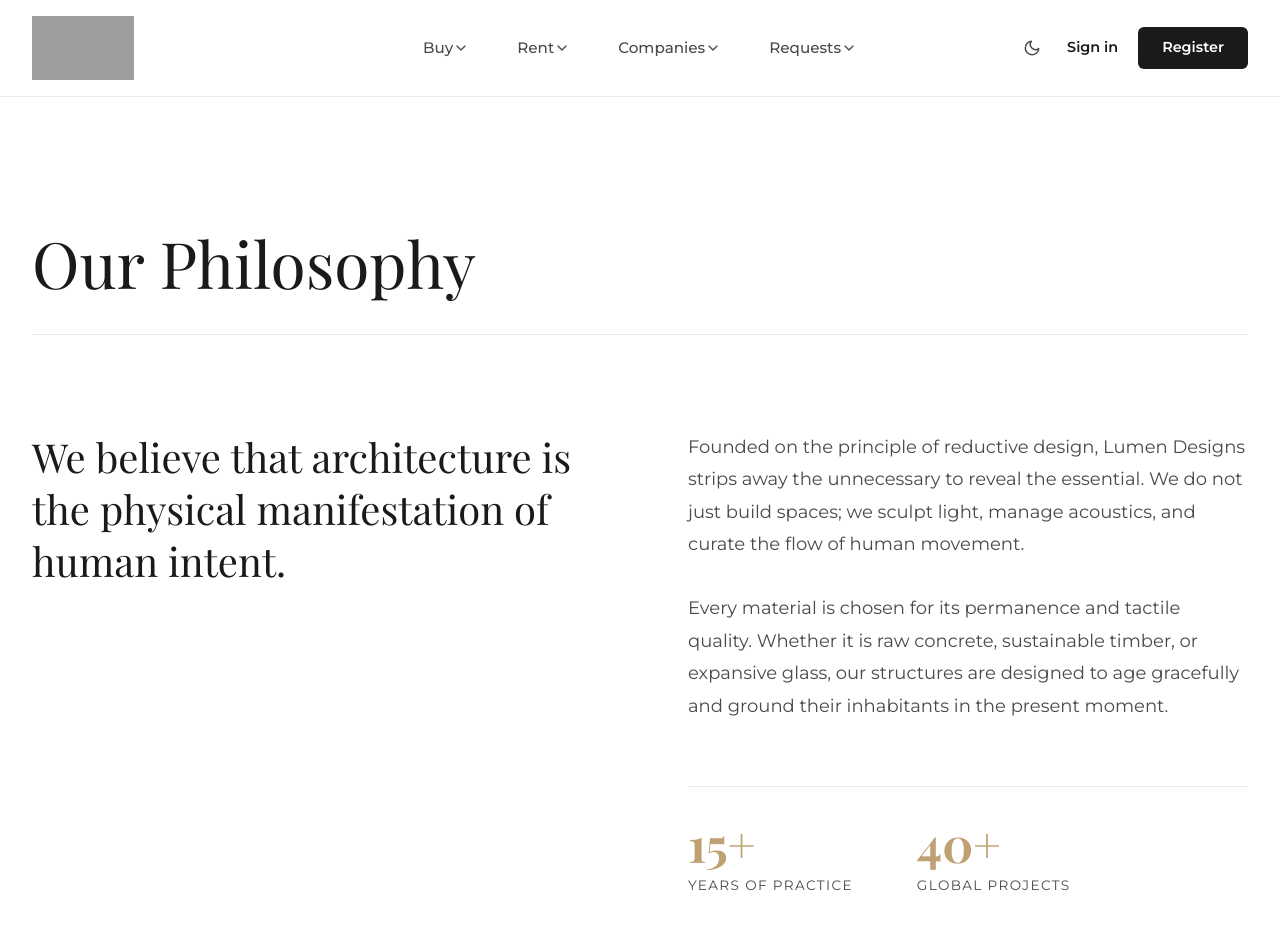
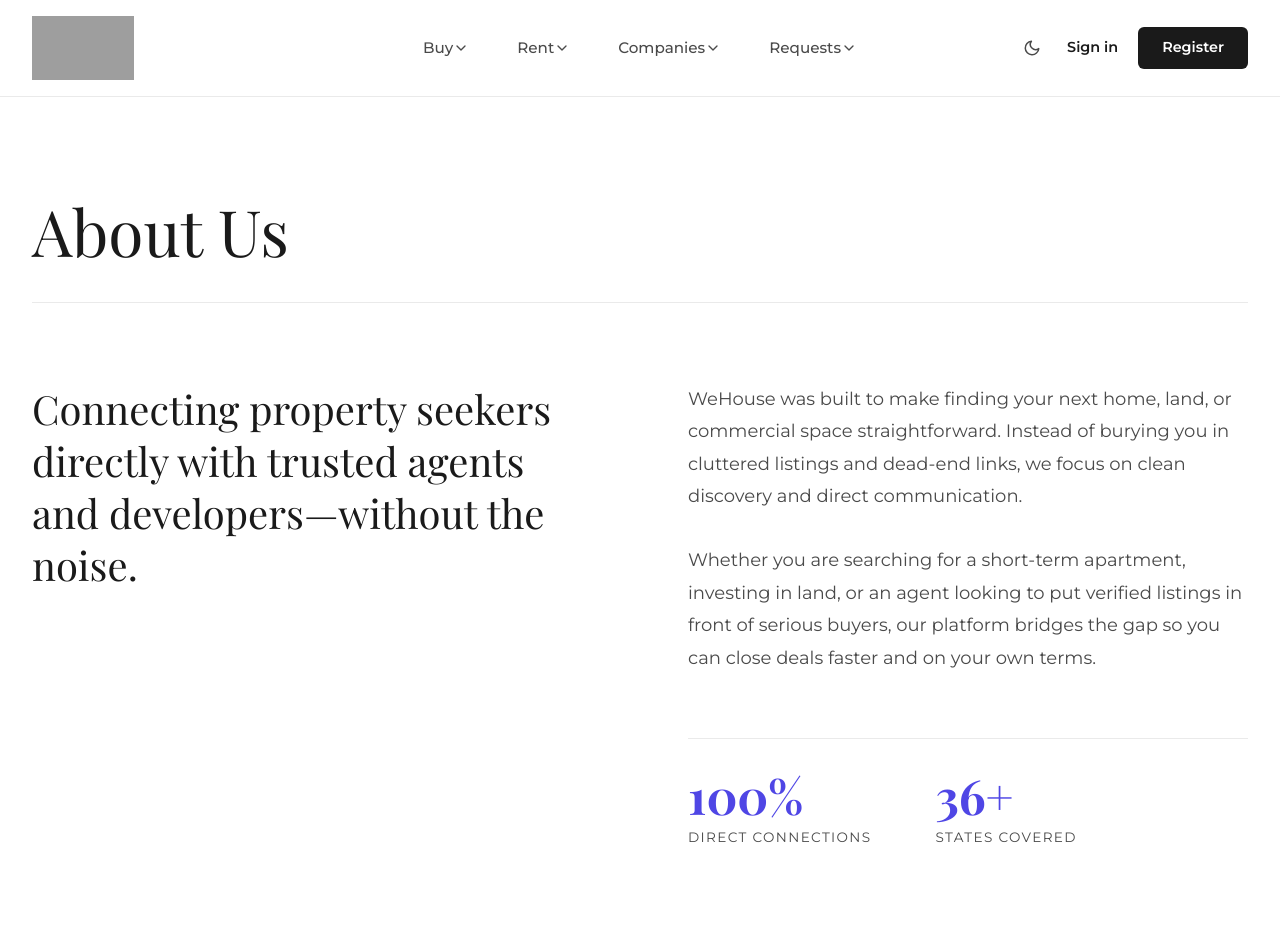
Before and after one commit to Aquixv/Real-Estate-App, a Next.js app: page /about in a window 1280 px wide. Shown: the top 928 px of the page. Built offline with nearby package versions, Linux system fonts and the light colour scheme; grey boxes are pictures that could not be loaded; a web font is replaced by a local one.

Commit message:
about us

```diff
--- a/src/app/about/about.module.css
+++ b/src/app/about/about.module.css
@@ -1,12 +1,12 @@
 .aboutMain {
   max-width: 1400px;
   margin: 0 auto;
-  padding: 8rem 2rem;
+  padding: 6rem 2rem;
   min-height: 80vh;
 }
 
 .aboutHeader {
-  margin-bottom: 6rem;
+  margin-bottom: 5rem;
   border-bottom: 1px solid #eaeaea;
   padding-bottom: 2rem;
 }
@@ -14,7 +14,7 @@
 .title {
   font-family: var(--font-playfair), serif;
   font-size: 4rem;
-  color: var(--color-text-main);
+  color: var(--color-text-main, #1a1a1a);
 }
 
 .splitLayout {
@@ -27,13 +27,13 @@
   font-family: var(--font-playfair), serif;
   font-size: 2.5rem;
   line-height: 1.3;
-  color: var(--color-text-main);
+  color: var(--color-text-main, #1a1a1a);
   position: sticky;
-  top: 8rem; /* Keeps the manifesto pinned while the right side scrolls */
+  top: 8rem;
 }
 
 .details p {
-  color: var(--color-text-muted);
+  color: var(--color-text-muted, #6b7280);
   font-size: 1.125rem;
   line-height: 1.8;
   margin-bottom: 2rem;
@@ -55,7 +55,7 @@
 .statItem strong {
   font-family: var(--font-playfair), serif;
   font-size: 3rem;
-  color: var(--color-accent-gold);
+  color: #4f46e5;
   line-height: 1;
 }
 
@@ -63,16 +63,23 @@
   font-size: 0.85rem;
   text-transform: uppercase;
   letter-spacing: 0.1em;
-  color: var(--color-text-muted);
+  color: var(--color-text-muted, #6b7280);
   margin-top: 0.5rem;
 }
 
 @media (max-width: 900px) {
+  .aboutMain {
+    padding: 4rem 1.5rem;
+  }
+  .title {
+    font-size: 2.75rem;
+  }
   .splitLayout {
     grid-template-columns: 1fr;
     gap: 3rem;
   }
   .manifesto h2 {
     position: static;
+    font-size: 2rem;
   }
 }
--- a/src/app/about/page.tsx
+++ b/src/app/about/page.tsx
@@ -4,34 +4,34 @@ export default function About() {
   return (
     <main className={styles.aboutMain}>
       <header className={styles.aboutHeader}>
-        <h1 className={styles.title}>Our Philosophy</h1>
+        <h1 className={styles.title}>About Us</h1>
       </header>
 
       <section className={styles.splitLayout}>
         {/* Left: The Manifesto */}
         <div className={styles.manifesto}>
           <h2>
-            We believe that architecture is the physical manifestation of human intent.
+            Connecting property seekers directly with trusted agents and developers—without the noise.
           </h2>
         </div>
 
         {/* Right: The Details */}
         <div className={styles.details}>
           <p>
-            Founded on the principle of reductive design, Lumen Designs strips away the unnecessary to reveal the essential. We do not just build spaces; we sculpt light, manage acoustics, and curate the flow of human movement.
+            WeHouse was built to make finding your next home, land, or commercial space straightforward. Instead of burying you in cluttered listings and dead-end links, we focus on clean discovery and direct communication.
           </p>
           <p>
-            Every material is chosen for its permanence and tactile quality. Whether it is raw concrete, sustainable timber, or expansive glass, our structures are designed to age gracefully and ground their inhabitants in the present moment.
+            Whether you are searching for a short-term apartment, investing in land, or an agent looking to put verified listings in front of serious buyers, our platform bridges the gap so you can close deals faster and on your own terms.
           </p>
 
           <div className={styles.stats}>
             <div className={styles.statItem}>
-              <strong>15+</strong>
-              <span>Years of Practice</span>
+              <strong>100%</strong>
+              <span>Direct Connections</span>
             </div>
             <div className={styles.statItem}>
-              <strong>40+</strong>
-              <span>Global Projects</span>
+              <strong>36+</strong>
+              <span>States Covered</span>
             </div>
           </div>
         </div>
```
